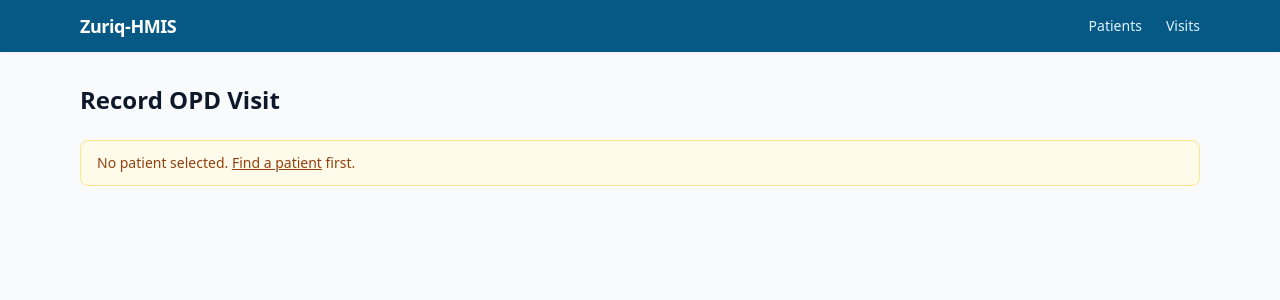
After one commit to dennis-mutethia/zuriq-hmis, a Flask app: page /visits/new in a window 1280 px wide. The commit adds this page. Shown: the top 300 px of the page. Run offline with Flask 3, Linux system fonts and the light colour scheme; some libraries are stand-ins or nearby versions.

Commit message:
opd visits

```diff
--- a/app/__init__.py
+++ b/app/__init__.py
@@ -14,4 +14,7 @@ def create_app():
     from app.routes.patients import patients_bp
     app.register_blueprint(patients_bp)
 
+    from app.routes.visits import visits_bp
+    app.register_blueprint(visits_bp)
+
     return app
--- /dev/null
+++ b/app/routes/visits.py
@@ -0,0 +1,89 @@
+from datetime import date
+from flask import Blueprint, render_template, request, redirect, url_for, flash
+from app import db
+from app.models import Visit, Patient, Clinic
+
+visits_bp = Blueprint("visits", __name__, url_prefix="/visits")
+
+
+def _calc_age(dob):
+    if not dob:
+        return None, None, None
+    today = date.today()
+    dob_date = dob.date() if hasattr(dob, "date") else dob
+    years = today.year - dob_date.year - ((today.month, today.day) < (dob_date.month, dob_date.day))
+    if years >= 5:
+        return years, None, None
+    months = (today.year - dob_date.year) * 12 + (today.month - dob_date.month)
+    if months >= 1:
+        return years, months, None
+    weeks = (today - dob_date).days // 7
+    return years, months, weeks
+
+
+@visits_bp.route("/")
+def list_visits():
+    q = request.args.get("q", "").strip()
+    query = Visit.query.join(Patient)
+    if q:
+        like = f"%{q}%"
+        query = query.filter(
+            db.or_(
+                Patient.surname.ilike(like),
+                Patient.other_names.ilike(like),
+                Patient.out_patient_no.ilike(like),
+            )
+        )
+    visits = query.order_by(Visit.visit_datetime.desc()).limit(200).all()
+    return render_template("visits/list.html", visits=visits, q=q)
+
+
+@visits_bp.route("/new", methods=["GET", "POST"])
+def new_visit():
+    patient = None
+    patient_id = request.values.get("patient_id")
+    if patient_id:
+        patient = Patient.query.get_or_404(patient_id)
+
+    if request.method == "POST":
+        patient = Patient.query.get_or_404(request.form["patient_id"])
+        age, age_months, age_weeks = _calc_age(patient.date_of_birth)
+
+        visit = Visit(
+            patient_id=patient.patient_id,
+            clinic_id=request.form.get("clinic_id") or None,
+            age=age,
+            age_months=age_months,
+            age_weeks=age_weeks,
+            doctor=request.form.get("doctor") or None,
+            nurse=request.form.get("nurse") or None,
+            hpi=request.form.get("hpi") or None,
+            is_consultant=bool(request.form.get("is_consultant")),
+        )
+        db.session.add(visit)
+        db.session.commit()
+        flash(f"Visit recorded for {patient.full_name}.", "success")
+        return redirect(url_for("visits.list_visits"))
+
+    return render_template(
+        "visits/form.html",
+        patient=patient,
+        clinics=Clinic.query.order_by(Clinic.name).all(),
+    )
+
+
+@visits_bp.route("/find-patient")
+def find_patient():
+    """Small helper endpoint: search patients to attach a new visit to."""
+    q = request.args.get("q", "").strip()
+    patients = []
+    if q:
+        like = f"%{q}%"
+        patients = Patient.query.filter(
+            db.or_(
+                Patient.surname.ilike(like),
+                Patient.other_names.ilike(like),
+                Patient.out_patient_no.ilike(like),
+            )
+        ).limit(20).all()
+    return render_template("visits/find_patient.html", patients=patients, q=q)
--- a/app/templates/base.html
+++ b/app/templates/base.html
@@ -24,7 +24,10 @@
     <nav class="bg-brand-700 text-white shadow-sm">
         <div class="max-w-6xl mx-auto px-4 py-3 flex items-center justify-between">
             <a href="{{ url_for('patients.list_patients') }}" class="text-lg font-semibold tracking-tight">Zuriq-HMIS</a>
-            <div class="text-sm text-brand-100">Patient Registration</div>
+            <div class="flex items-center gap-6 text-sm">
+                <a href="{{ url_for('patients.list_patients') }}" class="text-brand-100 hover:text-white">Patients</a>
+                <a href="{{ url_for('visits.list_visits') }}" class="text-brand-100 hover:text-white">Visits</a>
+            </div>
         </div>
     </nav>
 
--- a/app/templates/patients/list.html
+++ b/app/templates/patients/list.html
@@ -37,7 +37,9 @@
                 <td class="px-4 py-3">{{ p.telephone1 or "—" }}</td>
                 <td class="px-4 py-3">{{ p.group_account.name if p.group_account else "Cash" }}</td>
                 <td class="px-4 py-3 text-slate-500">{{ p.date_registered.strftime("%d %b %Y") if p.date_registered else "—" }}</td>
-                <td class="px-4 py-3 text-right">
+                <td class="px-4 py-3 text-right space-x-3">
+                    <a href="{{ url_for('visits.new_visit', patient_id=p.patient_id) }}"
+                       class="text-slate-500 hover:text-slate-700">Start Visit</a>
                     <a href="{{ url_for('patients.edit_patient', patient_id=p.patient_id) }}"
                        class="text-brand-600 hover:text-brand-700 font-medium">Edit</a>
                 </td>
--- /dev/null
+++ b/app/templates/visits/form.html
@@ -0,0 +1,66 @@
+{% extends "base.html" %}
+{% block title %}Record Visit — Zuriq-HMIS{% endblock %}
+{% block content %}
+
+<h1 class="text-2xl font-semibold text-slate-900 mb-6">Record OPD Visit</h1>
+
+{% if not patient %}
+<div class="bg-amber-50 border border-amber-200 text-amber-800 rounded-lg px-4 py-3 text-sm mb-6">
+    No patient selected. <a href="{{ url_for('visits.find_patient') }}" class="underline font-medium">Find a patient</a> first.
+</div>
+{% else %}
+
+<div class="bg-white rounded-xl shadow-sm border border-slate-200 p-4 mb-6 flex items-center justify-between">
+    <div>
+        <div class="font-semibold text-slate-900">{{ patient.full_name }}</div>
+        <div class="text-sm text-slate-500">OP: {{ patient.out_patient_no }} · {{ patient.sex }}
+            {% if patient.date_of_birth %} · DOB: {{ patient.date_of_birth.strftime("%d %b %Y") }}{% endif %}
+        </div>
+    </div>
+    <a href="{{ url_for('visits.find_patient') }}" class="text-sm text-brand-600 hover:text-brand-700">Change patient</a>
+</div>
+
+<form method="post" class="bg-white rounded-xl shadow-sm border border-slate-200 p-6 space-y-6 max-w-3xl">
+    <input type="hidden" name="patient_id" value="{{ patient.patient_id }}">
+
+    <div class="grid grid-cols-1 sm:grid-cols-2 gap-4">
+        <div>
+            <label class="block text-sm text-slate-600 mb-1">Clinic</label>
+            <select name="clinic_id" class="w-full border border-slate-300 rounded-lg px-3 py-2 text-sm">
+                <option value="">— Select —</option>
+                {% for c in clinics %}
+                <option value="{{ c.clinic_id }}">{{ c.name }}</option>
+                {% endfor %}
+            </select>
+        </div>
+        <div class="flex items-end">
+            <label class="inline-flex items-center gap-2 text-sm text-slate-600">
+                <input type="checkbox" name="is_consultant" class="rounded border-slate-300">
+                Specialist consultation (not regular OPD)
+            </label>
+        </div>
+        <div>
+            <label class="block text-sm text-slate-600 mb-1">Doctor</label>
+            <input name="doctor" class="w-full border border-slate-300 rounded-lg px-3 py-2 text-sm">
+        </div>
+        <div>
+            <label class="block text-sm text-slate-600 mb-1">Nurse</label>
+            <input name="nurse" class="w-full border border-slate-300 rounded-lg px-3 py-2 text-sm">
+        </div>
+    </div>
+
+    <div>
+        <label class="block text-sm text-slate-600 mb-1">History of Presenting Illness (HPI)</label>
+        <textarea name="hpi" rows="4" class="w-full border border-slate-300 rounded-lg px-3 py-2 text-sm"></textarea>
+    </div>
+
+    <div class="flex items-center gap-3 pt-2">
+        <button type="submit" class="bg-brand-600 hover:bg-brand-700 text-white font-medium px-5 py-2 rounded-lg shadow-sm transition">
+            Record Visit
+        </button>
+        <a href="{{ url_for('visits.list_visits') }}" class="text-slate-500 hover:text-slate-700 text-sm">Cancel</a>
+    </div>
+</form>
+
+{% endif %}
+{% endblock %}
--- /dev/null
+++ b/migrations/migration_op_ip_numbers.sql
@@ -0,0 +1,58 @@
+-- Run this INSTEAD of schema.sql if you already created the patients table
+-- with out_patient_no/in_patient_no as INTEGER. Safe to run even with
+-- existing patient rows — it converts the columns and backfills numbers
+-- for any rows that don't already have the ZH- format.
+
+BEGIN;
+
+-- 1. Widen the columns to text
+ALTER TABLE patients ALTER COLUMN out_patient_no TYPE TEXT USING out_patient_no::TEXT;
+ALTER TABLE patients ALTER COLUMN in_patient_no  TYPE TEXT USING in_patient_no::TEXT;
+
+-- 2. Add a uniqueness constraint on in_patient_no (out_patient_no already has one)
+ALTER TABLE patients ADD CONSTRAINT patients_in_patient_no_unique UNIQUE (in_patient_no);
+
+-- 3. Install the auto-generation trigger for OUTPATIENT numbers only.
+--    in_patient_no is intentionally left alone — it should only be set when
+--    a patient is actually admitted (Admission module, not built yet), not
+--    for every patient at registration.
+CREATE OR REPLACE FUNCTION assign_outpatient_number()
+RETURNS TRIGGER AS $$
+BEGIN
+    UPDATE patients
+    SET out_patient_no = COALESCE(out_patient_no, 'ZH-OP-' || NEW.patient_id)
+    WHERE patient_id = NEW.patient_id;
+    RETURN NULL;
+END;
+$$ LANGUAGE plpgsql;
+
+DROP TRIGGER IF EXISTS trg_assign_patient_numbers ON patients; -- old name, if present
+DROP TRIGGER IF EXISTS trg_assign_outpatient_number ON patients;
+CREATE TRIGGER trg_assign_outpatient_number
+AFTER INSERT ON patients
+FOR EACH ROW
+EXECUTE FUNCTION assign_outpatient_number();
+
+CREATE OR REPLACE FUNCTION assign_inpatient_number(p_patient_id INTEGER)
+RETURNS TEXT AS $$
+DECLARE
+    v_ip_no TEXT;
+BEGIN
+    UPDATE patients
+    SET in_patient_no = COALESCE(in_patient_no, 'ZH-IP-' || p_patient_id)
+    WHERE patient_id = p_patient_id
+    RETURNING in_patient_no INTO v_ip_no;
+    RETURN v_ip_no;
+END;
+$$ LANGUAGE plpgsql;
+
+-- 4. Backfill any existing OUTPATIENT rows that don't already have the new
+--    format. NOTE: this does NOT touch in_patient_no — if you'd previously
+--    populated it for every patient, leave existing values as-is (or null
+--    them out yourself if they were placeholders) rather than backfilling
+--    it here, since not every patient should have one.
+UPDATE patients
+SET out_patient_no = 'ZH-OP-' || patient_id
+WHERE out_patient_no IS NULL OR out_patient_no !~ '^ZH-OP-';
+
+COMMIT;
```
Also changed, not shown: app/models.py (+29 -0 lines), app/templates/visits/find_patient.html (added, +44 -0 lines), app/templates/visits/list.html (added, +55 -0 lines), migration_op_ip_numbers.sql (deleted, +0 -42 lines), migrations/migration_add_visits.sql (added, +32 -0 lines), schema.sql (+57 -8 lines), README.md.
